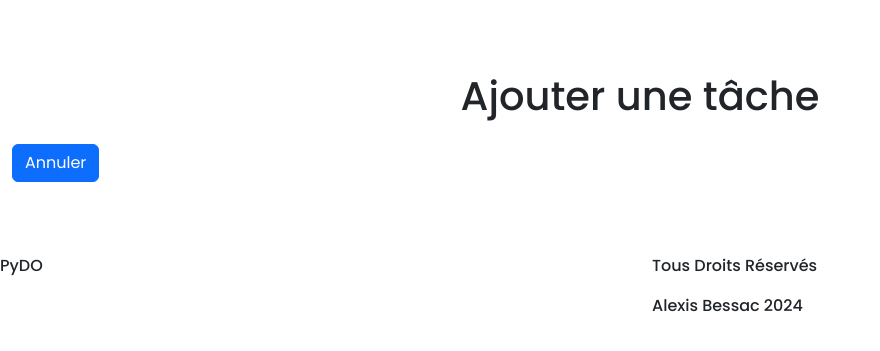
After one commit to AlexisBessac/PyDo, a PHP site: page /index.php?page=add-task in a window 1280 px wide. The commit adds this page. Shown: the top 351 px of the page, without its empty margins (0-880 px from the left). Run offline with PHP 8.4, Linux system fonts and the light colour scheme.

Commit message:
Mise en place du CRUD des tâches

```diff
--- /dev/null
+++ b/src/pages/add-task.php
@@ -0,0 +1,4 @@
+<?php
+
+$title = "Ajouter une tâche";
+$description = "Sur cette page l'utilisateur peut ajouter une tâche à sa iste de choses à faire";
--- a/src/pages/dashboard-task.php
+++ b/src/pages/dashboard-task.php
@@ -2,3 +2,8 @@
 
 $title = "Liste des tâches de l'utilisateur";
 $description = "Sur cette page l'utilisateur trouve la liste de ces tâches qu'il doit faire, en créer, les modifier et les supprimer";
+
+require '../src/data/db-connect.php';
+
+$query = $dbh->query("SELECT * FROM task");
+$user = $query->FETCHALL();
--- /dev/null
+++ b/templates/add-task.html.php
@@ -0,0 +1,6 @@
+<section class="container py-5">
+    <h1 class="text-center my-4">Ajouter une tâche</h1>
+    <div class="my-4">
+        <a href="/?page=dashboard-task"><button class="btn btn-primary" title="Annuler">Annuler</button></a>
+    </div>
+</section>
--- a/templates/dashboard-task.html.php
+++ b/templates/dashboard-task.html.php
@@ -3,4 +3,7 @@
     <div class="button-container">
         <a href="/?page=index"><button class="btn btn-primary" title="Déconnexion">Déconnexion</button></a>
     </div>
+    <div class="my-4">
+        <a href="/?page=add-task"><button class="btn btn-primary" title="Ajouter une tâche">Ajouter une tâche</button></a>
+    </div>
 </section>
```
Also changed, not shown: src/pages/delete-task.php (added), src/pages/edit-task.php (added).
